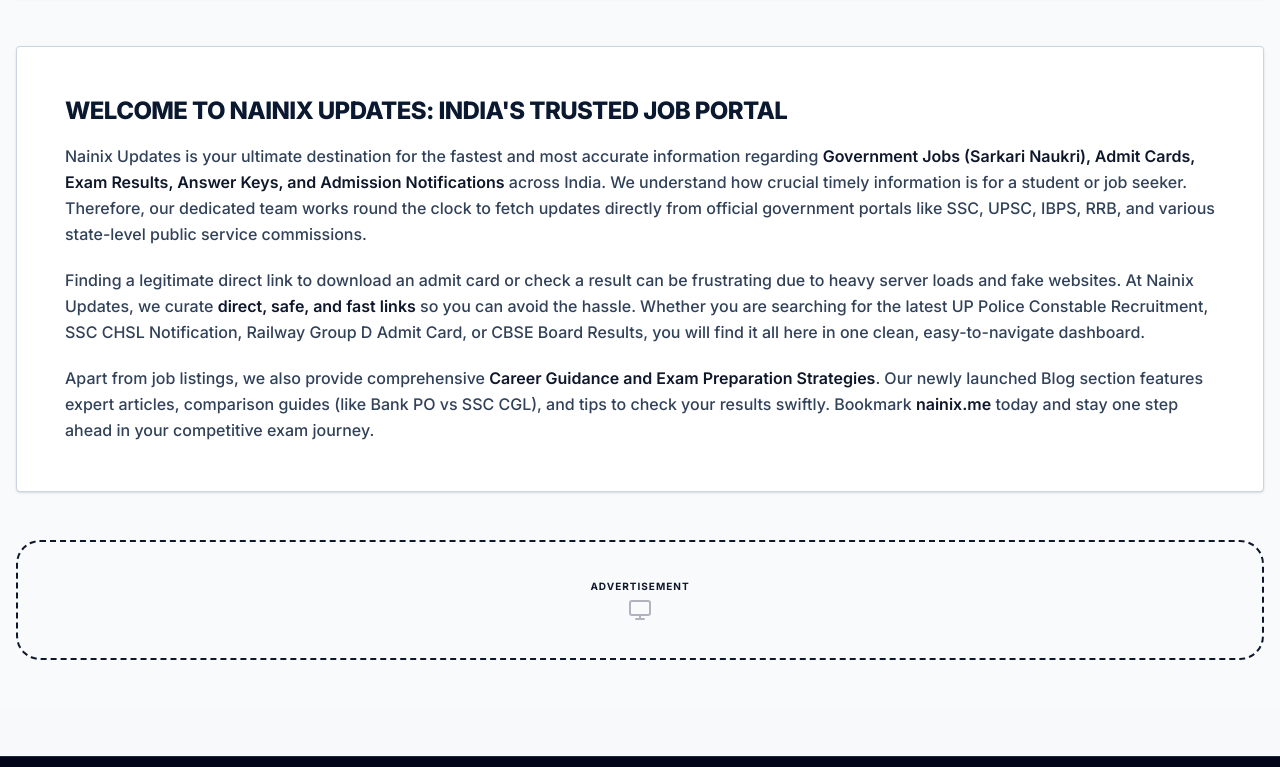
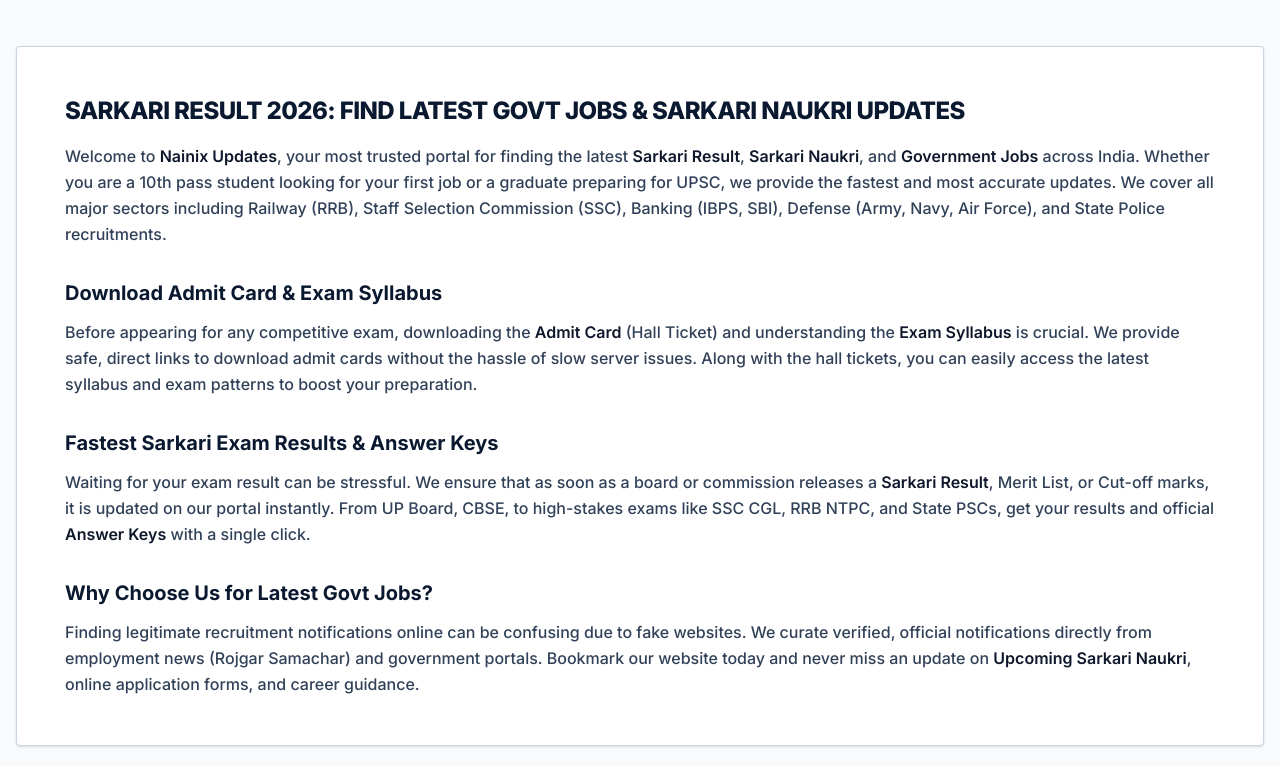
Before and after one commit to abhixyzq/Nainix-Updates, a Next.js app: page / in a window 1280 px wide. Shown: the part 1073-1840 px from the top of the page. Built offline with nearby package versions, Linux system fonts and the light colour scheme; no server answers; the database is empty.

Commit message:
seo updated

```diff
--- a/src/app/admit-cards/page.tsx
+++ b/src/app/admit-cards/page.tsx
@@ -18,14 +18,14 @@
 }
 
 export const metadata = {
-  title: 'Admit Cards | Nainix Updates',
-  description: 'Download the latest admit cards and hall tickets for government exams on Nainix Updates.',
+  title: 'Sarkari Result Admit Card 2026 - Download Exam Hall Tickets',
+  description: 'Download the latest admit cards and hall tickets for SSC, UPSC, Railway, Police, and all government exams from Nainix Updates.',
   alternates: {
     canonical: '/admit-cards',
   },
   openGraph: {
-    title: 'Admit Cards | Nainix Updates',
-    description: 'Download the latest admit cards and hall tickets for government exams on Nainix Updates.',
+    title: 'Sarkari Result Admit Card 2026 - Download Exam Hall Tickets',
+    description: 'Download the latest admit cards and hall tickets for SSC, UPSC, Railway, Police, and all government exams.',
     url: '/admit-cards',
   },
 };
--- a/src/app/page.tsx
+++ b/src/app/page.tsx
@@ -239,15 +239,24 @@
       {/* SEO Content Section (About Nainix Updates) */}
       <div className="container mx-auto px-4 max-w-7xl mb-12">
         <div className="rounded-sm bg-white border border-slate-300 p-8 md:p-12 prose prose-slate max-w-none text-slate-700 prose-headings:text-[#0A192F] prose-a:text-blue-600 shadow-sm">
-          <h2 className="text-2xl font-extrabold mb-4 uppercase tracking-tight">Welcome to Nainix Updates: India's Trusted Job Portal</h2>
-          <p className="font-medium leading-relaxed mb-4">
-            Nainix Updates is your ultimate destination for the fastest and most accurate information regarding <strong>Government Jobs (Sarkari Naukri), Admit Cards, Exam Results, Answer Keys, and Admission Notifications</strong> across India. We understand how crucial timely information is for a student or job seeker. Therefore, our dedicated team works round the clock to fetch updates directly from official government portals like SSC, UPSC, IBPS, RRB, and various state-level public service commissions.
+          <h2 className="text-2xl font-extrabold mb-4 uppercase tracking-tight">Sarkari Result 2026: Find Latest Govt Jobs & Sarkari Naukri Updates</h2>
+          <p className="font-medium leading-relaxed mb-6">
+            Welcome to <strong>Nainix Updates</strong>, your most trusted portal for finding the latest <strong>Sarkari Result</strong>, <strong>Sarkari Naukri</strong>, and <strong>Government Jobs</strong> across India. Whether you are a 10th pass student looking for your first job or a graduate preparing for UPSC, we provide the fastest and most accurate updates. We cover all major sectors including Railway (RRB), Staff Selection Commission (SSC), Banking (IBPS, SBI), Defense (Army, Navy, Air Force), and State Police recruitments.
           </p>
-          <p className="font-medium leading-relaxed mb-4">
-            Finding a legitimate direct link to download an admit card or check a result can be frustrating due to heavy server loads and fake websites. At Nainix Updates, we curate <strong>direct, safe, and fast links</strong> so you can avoid the hassle. Whether you are searching for the latest UP Police Constable Recruitment, SSC CHSL Notification, Railway Group D Admit Card, or CBSE Board Results, you will find it all here in one clean, easy-to-navigate dashboard.
+
+          <h3 className="text-xl font-bold mb-3 mt-8">Download Admit Card & Exam Syllabus</h3>
+          <p className="font-medium leading-relaxed mb-6">
+            Before appearing for any competitive exam, downloading the <strong>Admit Card</strong> (Hall Ticket) and understanding the <strong>Exam Syllabus</strong> is crucial. We provide safe, direct links to download admit cards without the hassle of slow server issues. Along with the hall tickets, you can easily access the latest syllabus and exam patterns to boost your preparation.
           </p>
+
+          <h3 className="text-xl font-bold mb-3 mt-8">Fastest Sarkari Exam Results & Answer Keys</h3>
+          <p className="font-medium leading-relaxed mb-6">
+            Waiting for your exam result can be stressful. We ensure that as soon as a board or commission releases a <strong>Sarkari Result</strong>, Merit List, or Cut-off marks, it is updated on our portal instantly. From UP Board, CBSE, to high-stakes exams like SSC CGL, RRB NTPC, and State PSCs, get your results and official <strong>Answer Keys</strong> with a single click.
+          </p>
+
+          <h3 className="text-xl font-bold mb-3 mt-8">Why Choose Us for Latest Govt Jobs?</h3>
           <p className="font-medium leading-relaxed">
-            Apart from job listings, we also provide comprehensive <strong>Career Guidance and Exam Preparation Strategies</strong>. Our newly launched Blog section features expert articles, comparison guides (like Bank PO vs SSC CGL), and tips to check your results swiftly. Bookmark <strong>nainix.me</strong> today and stay one step ahead in your competitive exam journey.
+            Finding legitimate recruitment notifications online can be confusing due to fake websites. We curate verified, official notifications directly from employment news (Rojgar Samachar) and government portals. Bookmark our website today and never miss an update on <strong>Upcoming Sarkari Naukri</strong>, online application forms, and career guidance.
           </p>
         </div>
       </div>
--- a/src/app/results/page.tsx
+++ b/src/app/results/page.tsx
@@ -18,14 +18,14 @@
 }
 
 export const metadata = {
-  title: 'Exam Results | Nainix Updates',
-  description: 'Check the latest government exam results, cut-offs, and merit lists on Nainix Updates.',
+  title: 'Sarkari Exam Results 2026 - Check Board & Govt Job Merit List',
+  description: 'Check your Sarkari Exam Results, Merit List, and Cut-off marks for SSC, Railway, UPSC, State Police, and Board Exams on Nainix Updates.',
   alternates: {
     canonical: '/results',
   },
   openGraph: {
-    title: 'Exam Results | Nainix Updates',
-    description: 'Check the latest government exam results, cut-offs, and merit lists on Nainix Updates.',
+    title: 'Sarkari Exam Results 2026 - Check Board & Govt Job Merit List',
+    description: 'Check your Sarkari Exam Results, Merit List, and Cut-off marks for SSC, Railway, UPSC, State Police, and Board Exams.',
     url: '/results',
   },
 };
--- a/src/app/update/[slug]/page.tsx
+++ b/src/app/update/[slug]/page.tsx
@@ -37,13 +37,13 @@
     : `Check out the latest updates for ${update.title} including important dates, eligibility, and direct links.`;
 
   return {
-    title: update.title,
+    title: `${update.title} - Apply Online, Notification & Eligibility | Sarkari Result`,
     description: desc,
     alternates: {
       canonical: `/update/${update._id}`,
     },
     openGraph: {
-      title: update.title,
+      title: `${update.title} - Sarkari Result`,
       description: desc,
       url: `/update/${update._id}`,
       type: 'article',
@@ -52,7 +52,7 @@
     },
     twitter: {
       card: 'summary',
-      title: update.title,
+      title: `${update.title} - Sarkari Result`,
       description: desc,
     }
   };
```
